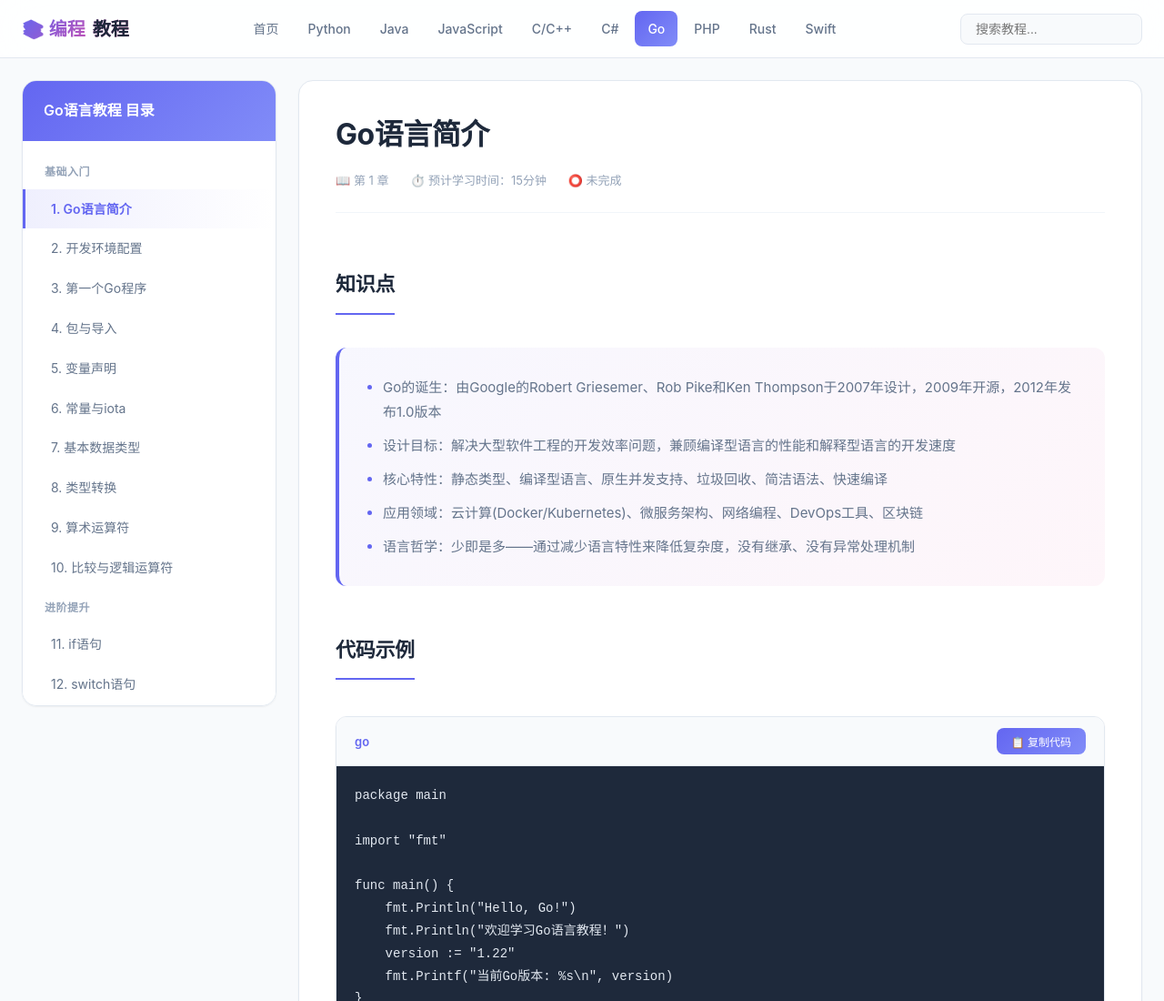
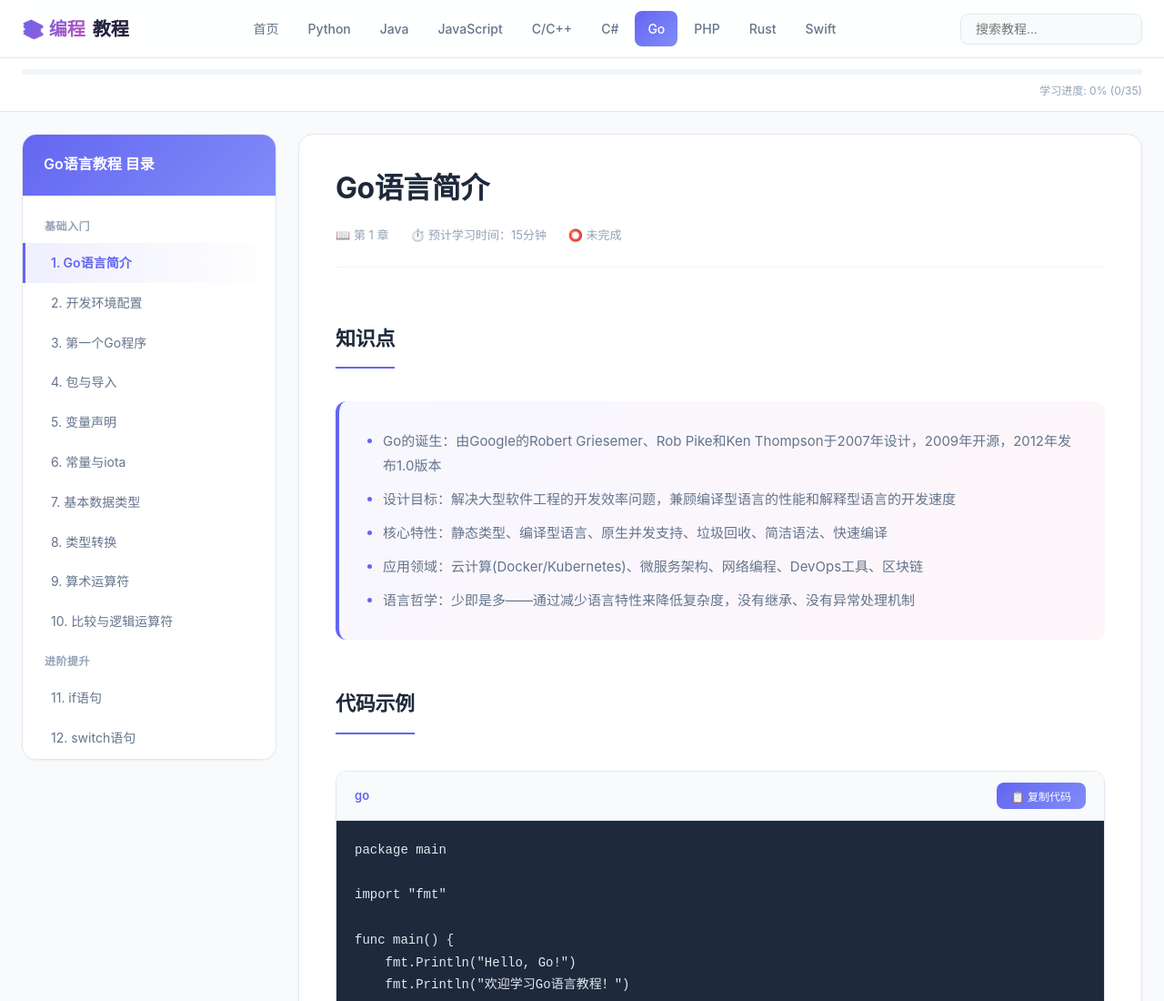
Before and after one commit to ppaqtt/courses_web, a plain HTML site: page tutorial-go.html in a window 1280 px wide. Shown: the top 1100 px of the page at 91% size. Drawn offline with Linux system fonts and the light colour scheme.

Commit message:
style: 教程页面现代简约风格，新增顶部进度条

```diff
--- a/css/runoob-style.css
+++ b/css/runoob-style.css
@@ -144,7 +144,6 @@ a:hover {
 
 /* 主内容区域 */
 .main-wrapper {
-    margin-top: 64px;
     display: flex;
     max-width: 1400px;
     margin-left: auto;
@@ -607,9 +606,13 @@ a:hover {
 
 /* 进度条 */
 .progress-container {
-    padding: 16px 24px;
+    margin-top: 64px;
+    padding: 12px 24px;
     background: var(--bg-card);
     border-bottom: 1px solid var(--border);
+    position: sticky;
+    top: 64px;
+    z-index: 900;
 }
 
 .progress-bar {
@@ -617,6 +620,8 @@ a:hover {
     background: var(--border-light);
     border-radius: 3px;
     overflow: hidden;
+    max-width: 1400px;
+    margin: 0 auto;
 }
 
 .progress-fill {
@@ -630,6 +635,10 @@ a:hover {
     font-size: 12px;
     color: var(--text-muted);
     margin-top: 8px;
+    max-width: 1400px;
+    margin-left: auto;
+    margin-right: auto;
+    text-align: right;
 }
 
 /* 工具栏 */
--- a/js/runoob-tutorial.js
+++ b/js/runoob-tutorial.js
@@ -78,6 +78,14 @@ class RunoobTutorial {
                     </div>
                 </div>
             </nav>
+
+            <!-- 进度条 -->
+            <div class="progress-container">
+                <div class="progress-bar">
+                    <div class="progress-fill" id="progressFill"></div>
+                </div>
+                <div class="progress-text" id="progressText">学习进度: 0%</div>
+            </div>
 
             <!-- 主内容区 -->
             <div class="main-wrapper">
@@ -209,6 +217,18 @@ class RunoobTutorial {
         `).join('');
     }
 
+    updateProgress() {
+        const progress = this.getProgress();
+        const total = this.chapters.length;
+        const completed = progress.length;
+        const percent = Math.round((completed / total) * 100);
+
+        const fill = document.getElementById('progressFill');
+        const text = document.getElementById('progressText');
+        if (fill) fill.style.width = percent + '%';
+        if (text) text.textContent = '学习进度: ' + percent + '% (' + completed + '/' + total + ')';
+    }
+
     showChapter(id) {
         // 隐藏所有章节
         document.querySelectorAll('.chapter-content').forEach(el => {
@@ -233,6 +253,7 @@ class RunoobTutorial {
 
         this.currentChapter = id;
         window.scrollTo({ top: 0, behavior: 'smooth' });
+        this.updateProgress();
     }
 
     prevChapter() {
@@ -290,7 +311,7 @@ class RunoobTutorial {
         const statusEl = document.getElementById('status_' + id);
         if (statusEl) {
             statusEl.textContent = '✅ 已完成';
-            statusEl.style.color = '#4CAF50';
+            statusEl.style.color = '#10b981';
         }
 
         const menuEl = document.getElementById('menu_' + id);
@@ -312,7 +333,7 @@ class RunoobTutorial {
             const statusEl = document.getElementById('status_' + id);
             if (statusEl) {
                 statusEl.textContent = '✅ 已完成';
-                statusEl.style.color = '#4CAF50';
+                statusEl.style.color = '#10b981';
             }
 
             const menuEl = document.getElementById('menu_' + id);
```
